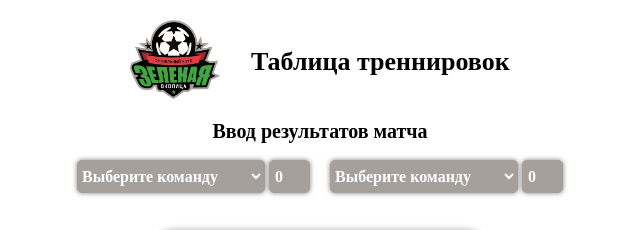
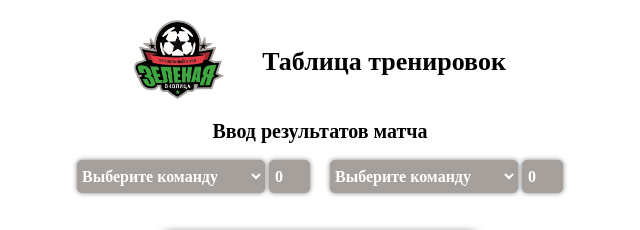
Before and after one commit to Vlad-Vishnevskii/tournament-table, a plain HTML site: page index.html in a window 1280 px wide. Shown: the top 230 px of the page, 320-960 px from the left. Drawn offline with Linux system fonts and the light colour scheme.

Commit message:
Исправление опечатки заголовка

```diff
--- a/index.html
+++ b/index.html
@@ -15,7 +15,7 @@
             <div class="header__logo-wrapper">
                 <img src="./image/logo.jpg" alt="ФК Зелёная околица" width="90">
             </div>
-            <h1 class="header__title">Таблица треннировок</h1>
+            <h1 class="header__title">Таблица тренировок</h1>
         </div>
     </header>
     <main>
```
Also changed, not shown: 1 other file.
